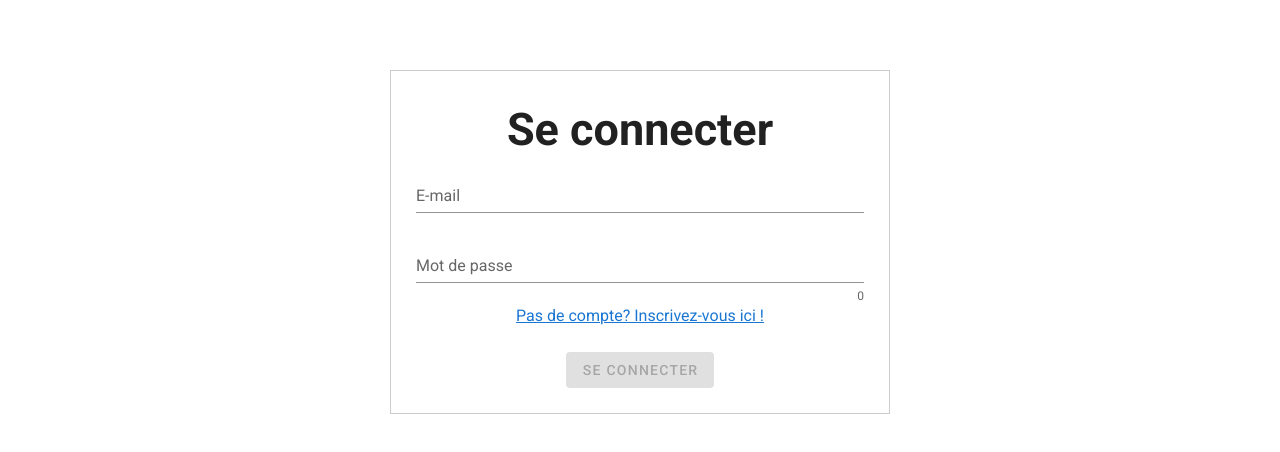
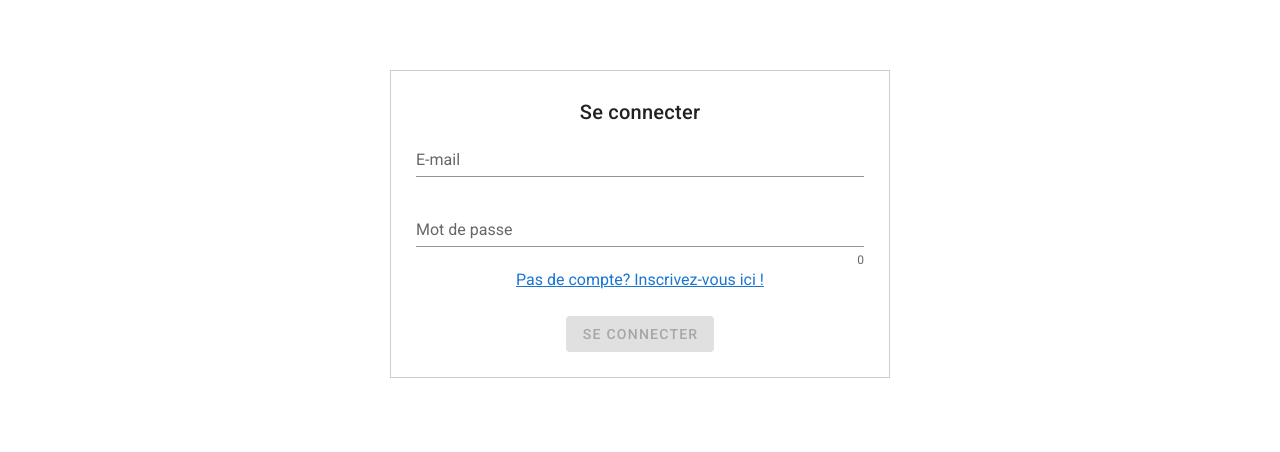
Before and after one commit to CecileBesson/codevClient, a Vue app: page /auth in a window 1280 px wide. Shown: the part 258-710 px from the top of the page. Built offline with nearby package versions, Linux system fonts and the light colour scheme.

Commit message:
+alert message when authentification failed

```diff
--- a/src/components/Login.vue
+++ b/src/components/Login.vue
@@ -1,6 +1,6 @@
 <template>
-  <v-form class="login" v-model="isValid" @submit.prevent="login">
-    <h1>{{ $t("drawer.login") }}</h1>
+  <v-form class="login"  v-model="isValid" @submit.prevent="login">
+    <div class="title"> {{ $t("drawer.login") }}</div>
     <v-text-field
         v-model="email"
         :rules="[rules.validEmail]"
@@ -16,6 +16,12 @@
         hint="At least 6 characters"
         counter
     ></v-text-field>
+    <v-alert v-if="alertDlg" color="cyan"
+             border="left"
+             elevation="2"
+             colored-border>
+      {{$t("alert.authFailed")}}
+    </v-alert>
     <a href="/register">Pas de compte? Inscrivez-vous ici !</a><br/><br/>
     <v-btn type="submit"  :disabled="!isValid">
       {{ $t("drawer.login") }}
@@ -38,6 +44,11 @@ export default {
         min: v => v.length >= 6 || 'Min 6 characters',
         validEmail: value => /^\w+([.-]?\w+)*@\w+([.-]?\w+)*(\.\w{2,3})+$/.test(value) || 'E-mail must be valid'
       },
+    }
+  },
+  computed: {
+    alertDlg() {
+      return this.$store.getters.alertDlg;
     }
   },
   methods: {
@@ -66,7 +77,18 @@ export default {
 button{
   padding-top: 5px;
 }
-h1{
-  font-size: 45px;
+@media title and (width: 500px){
+  .title{
+    font-size: 12px;
+  }
+
 }
+@media title and (width: 501px){
+  .title{
+    font-size: 45px;
+  }
+
+
+}
+
 </style>
--- a/src/locales/en.json
+++ b/src/locales/en.json
@@ -12,6 +12,7 @@
   "login.mail": "Entrez votre email",
   "login.password": "Entrez votre mot de passe",
   "home.welcome": "Bienvenue !",
-  "register.message" : "S'enregistrer"
+  "register.message" : "S'enregistrer",
+  "alert.authFailed": "L'adresse mail ou le mot de passe est incorrect"
 
 }
--- a/src/store/index.js
+++ b/src/store/index.js
@@ -9,7 +9,8 @@ export default new Vuex.Store({
         status: '',
         token: localStorage.getItem('token') || '',
         user : {},
-        isLoggedIn: !!localStorage.getItem('token')
+        isLoggedIn: !!localStorage.getItem('token'),
+        alertDlg: false
     },
     mutations: {
         auth_request(state){
@@ -23,6 +24,7 @@ export default new Vuex.Store({
         },
         auth_error(state){
             state.status = 'error'
+            state.alertDlg = true
         },
         logout(state){
             state.status = ''
@@ -53,6 +55,7 @@ export default new Vuex.Store({
                     })
                     .catch(err => {
                         commit('auth_error')
+                       // this.message = "Mail ou mot de passe invalide"
                         localStorage.removeItem('token')
                         reject(err)
                     })
@@ -91,6 +94,9 @@ export default new Vuex.Store({
         isLoggedIn: state => {
             return state.isLoggedIn
         },
+        alertDlg: state => {
+            return state.alertDlg
+        },
         authStatus: state => state.status,
     }
 })
```
